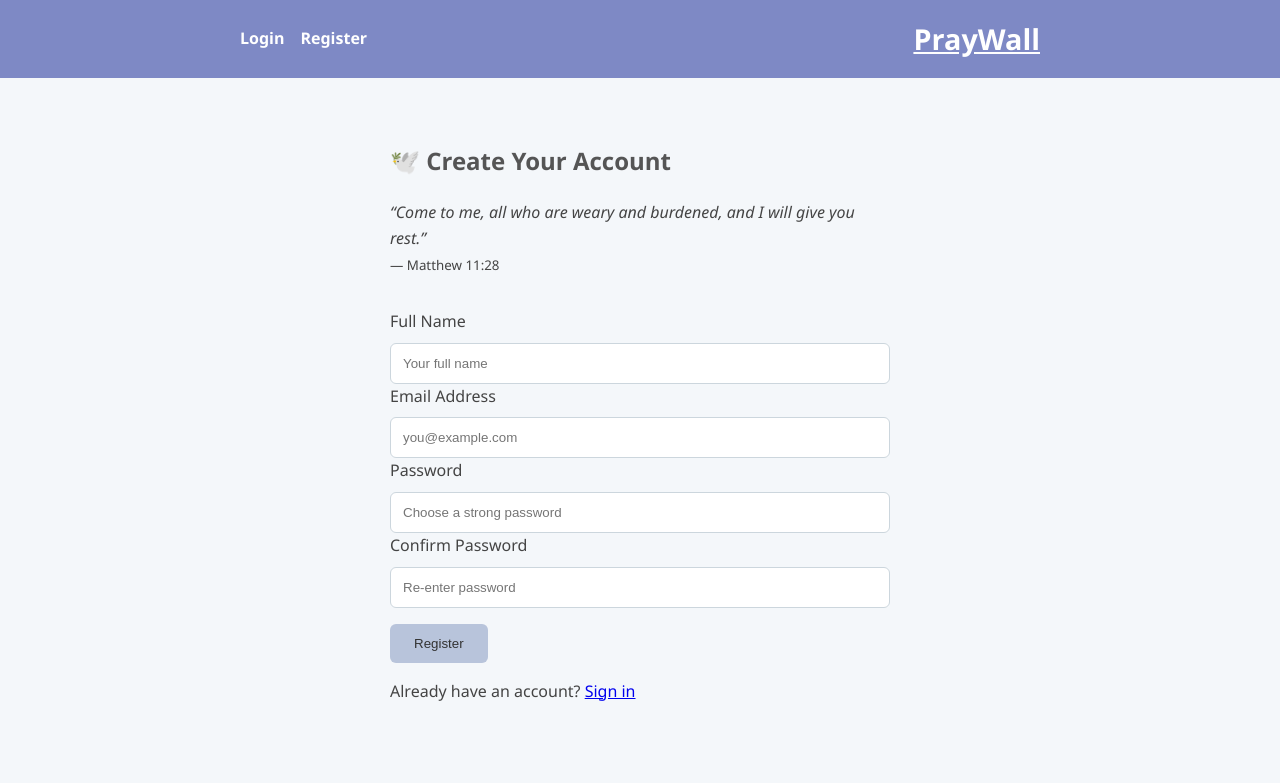
After one commit to veasey/praywall, a PHP site: template templates/frontend/auth/register.twig in a window 1280 px wide. The commit adds this page. Shown: the top 783 px of the page. Run offline with PHP 8.4, Linux system fonts and the light colour scheme; the template is opened without the code that fills it, so the values that code supplies are empty; some libraries are stand-ins or nearby versions.

Commit message:
create register form

```diff
--- a/src/routes/frontend.php
+++ b/src/routes/frontend.php
@@ -19,5 +19,7 @@ return function (App $app) {
     // Logon Form
     $app->get('/login', [AuthController::class, 'showLoginForm']);
     $app->post('/login', [AuthController::class, 'login']);
+    $app->get('/register', [AuthController::class, 'showRegisterForm']);
+    $app->post('/register', [AuthController::class, 'register']);
     $app->get('/logout', [AuthController::class, 'logout']);
 };
--- /dev/null
+++ b/templates/frontend/auth/register.twig
@@ -0,0 +1,42 @@
+{% extends "base.twig" %}
+
+{% block title %}Register | Prayer Wall{% endblock %}
+
+{% block content %}
+<div class="container mt-5" style="max-width: 500px;">
+    <h2 class="text-center mb-4">🕊️ Create Your Account</h2>
+
+    <div class="text-center text-muted mb-4">
+        <em>“Come to me, all who are weary and burdened, and I will give you rest.”</em><br>
+        <small>— Matthew 11:28</small>
+    </div>
+
+    <form method="post" action="/register">
+        <div class="form-group mb-3">
+            <label for="name">Full Name</label>
+            <input type="text" name="name" id="name" value="{{ session.old.name ?? '' }}" required class="form-control" placeholder="Your full name">
+        </div>
+
+        <div class="form-group mb-3">
+            <label for="email">Email Address</label>
+            <input type="email" name="email" id="email" value="{{ session.old.email ?? '' }}" required class="form-control" placeholder="you@example.com">
+        </div>
+
+        <div class="form-group mb-3">
+            <label for="password">Password</label>
+            <input type="password" name="password" id="password" required class="form-control" placeholder="Choose a strong password">
+        </div>
+
+        <div class="form-group mb-4">
+            <label for="password_confirm">Confirm Password</label>
+            <input type="password" name="password_confirm" id="password_confirm" required class="form-control" placeholder="Re-enter password">
+        </div>
+
+        <button type="submit" class="btn btn-primary w-100">Register</button>
+    </form>
+
+    <p class="text-center mt-3">
+        Already have an account? <a href="/login">Sign in</a>
+    </p>
+</div>
+{% endblock %}
```
Also changed, not shown: src/Validation/RegisterValidator.php (added, +28 -0 lines).
